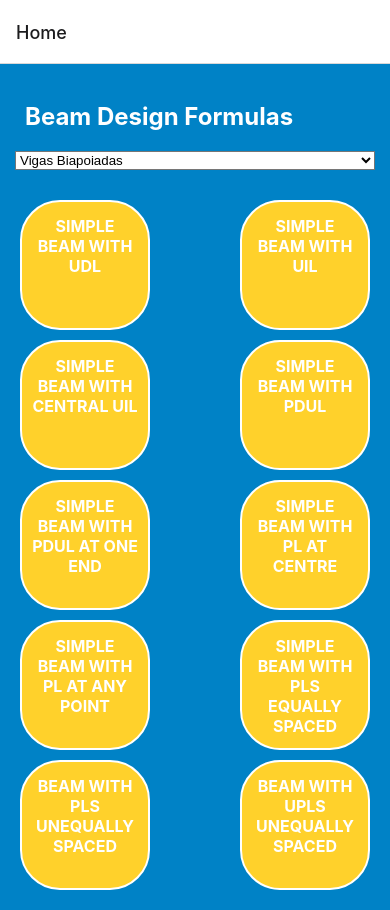
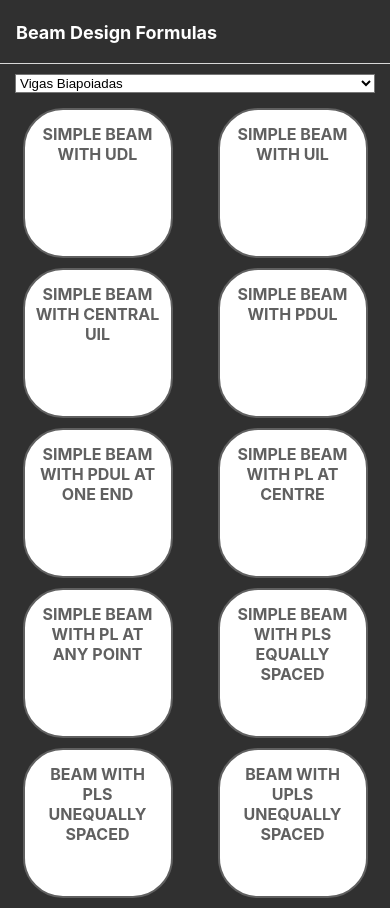
Before and after one commit to avoguga/StaticApp, a React Native app: screen / in a window 390 px wide. Built offline with nearby package versions, Linux system fonts and the light colour scheme.

Commit message:
adding some styles and refactoring code

```diff
--- a/src/components/BeamButton/styles.ts
+++ b/src/components/BeamButton/styles.ts
@@ -2,18 +2,18 @@ import { StyleSheet } from 'react-native';
 
 export const styles = StyleSheet.create({
     button: {
-      backgroundColor: '#FFD12B',
-      width: 130,
-      height: 130,
+      backgroundColor: '#FFF',
+      width: 150,
+      height: 150,
       paddingVertical: 14,
       paddingHorizontal: 10,
       margin: 5,
       borderRadius: 40,
       borderWidth: 2,
-      borderColor: '#fff',
+      borderColor: '#606060',
     },
     buttonText: {
-      color: '#fff',
+      color: '#606060',
       fontWeight: 'bold',
       textTransform: 'uppercase',
       fontSize: 16,
--- a/src/components/CalculatorInput/index.tsx
+++ b/src/components/CalculatorInput/index.tsx
@@ -16,7 +16,6 @@ const CalculatorInput: React.FC<IProps> = ({
   unit,
   valorTexto,
 }) => {
-
   return (
     <View>
       <View style={styles.container}>
@@ -47,7 +46,10 @@ export const CalculatorInputResult: React.FC<IProps> = ({
       <View style={styles.container}>
         <Text style={styles.text}>{text}</Text>
         <View style={styles.containerDisplay}>
-          <Text style={styles.resultDisplay}>{value}</Text>
+          <View style={styles.resultDisplay}>
+            <Text style={styles.resultDisplayText}>{value}</Text>
+          </View>
+
           <Text style={styles.unit}>{unit}</Text>
         </View>
       </View>
@@ -70,10 +72,10 @@ const styles = StyleSheet.create({
     borderRadius: 10,
     borderColor: "#fff",
     width: 120,
-    height: 40,
+    height: "auto",
     marginTop: 5,
     textAlign: "center",
-    fontSize: 16,
+    fontSize: 14,
     fontWeight: "bold",
     color: "#fff",
   },
@@ -82,17 +84,25 @@ const styles = StyleSheet.create({
     borderRadius: 10,
     borderColor: "#fff",
     width: 150,
-    height: 40,
+    height: "auto",
     marginTop: 5,
-    textAlign: "center",
-    fontSize: 16,
+    textAlign: "auto",
+    fontSize: 14,
+    fontWeight: "bold",
+    color: "#fff",
+  },
+  resultDisplayText: {
+    marginLeft: 10,
+    marginTop: 5,
+    textAlign: "auto",
+    fontSize: 14,
     fontWeight: "bold",
     color: "#fff",
   },
   text: { fontSize: 18, fontWeight: "bold", color: "#fff" },
   unit: {
-    width: 50,
-    fontSize: 16,
+    width: 40,
+    fontSize: 10,
     fontWeight: "bold",
     color: "#fff",
     marginTop: 20,
--- a/src/components/Header/index.tsx
+++ /dev/null
@@ -1,24 +0,0 @@
-import React from 'react';
-import {Text, View} from 'react-native';
-import {globalStyles} from '../../styles/global';
-
-interface IProps {
-  text?: string;
-}
-
-export const Header: React.FC<IProps> = ({text}) =>  {
-  return (
-    <View style={globalStyles.header}>
-      <Text style={globalStyles.headerTitle}>{text}</Text>
-    </View>
-  );
-}
-
-
-export const SubHeader: React.FC<IProps> = ({text}) =>  {
-  return (
-    <View style={globalStyles.subHeader}>
-      <Text style={globalStyles.subHeaderTitle}>{text}</Text>
-    </View>
-  );
-}
--- a/src/components/SymplySupportedBeams/index.tsx
+++ b/src/components/SymplySupportedBeams/index.tsx
@@ -1,6 +1,6 @@
 import { useNavigation } from "@react-navigation/native";
 import React, { useState } from "react";
-import { View, TextInput } from "react-native";
+import { View, ScrollView } from "react-native";
 import { globalStyles } from "../../styles/global";
 import { Button } from "../BeamButton";
 import { CalculateButton } from "../CalculateButton";
@@ -21,14 +21,38 @@ const SympleSupportedBeams: React.FC<IProps> = ({}) => {
         onPress={() => navigation.navigate("SimpleBeamWithUIL")}
         text="Simple Beam with UIL"
       />
-      <Button text="Simple Beam with Central UIL" />
-      <Button text="Simple Beam with PDUL" />
-      <Button text="Simple Beam with PDUL at One End" />
-      <Button text="Simple Beam with PL at Centre" />
-      <Button text="Simple Beam with PL at Any Point" />
-      <Button text="Simple Beam with PLs Equally Spaced" />
-      <Button text="Beam with PLs Unequally Spaced" />
-      <Button text="Beam with UPLs Unequally Spaced" />
+      <Button
+        onPress={() => navigation.navigate("SimpleBeamWithCentralUIL")}
+        text="Simple Beam with Central UIL"
+      />
+      <Button
+        onPress={() => navigation.navigate("SimpleBeamWithPDUL")}
+        text="Simple Beam with PDUL"
+      />
+      <Button
+        onPress={() => navigation.navigate("SimpleBeamWithPDULAtOneEnd")}
+        text="Simple Beam with PDUL at One End"
+      />
+      <Button
+        onPress={() => navigation.navigate("SimpleBeamWithPLAtCentre")}
+        text="Simple Beam with PL at Centre"
+      />
+      <Button
+        onPress={() => navigation.navigate("SimpleBeamWithPLAtAnyPoint")}
+        text="Simple Beam with PL at Any Point"
+      />
+      <Button
+        onPress={() => navigation.navigate("SimpleBeamWithPLSEquallySpaced")}
+        text="Simple Beam with PLs Equally Spaced"
+      />
+      <Button
+        onPress={() => navigation.navigate("BeamWithPLSUnequallySpaced")}
+        text="Beam with PLs Unequally Spaced"
+      />
+      <Button
+        onPress={() => navigation.navigate("BeamWithUPLSUnequallySpaced")}
+        text="Beam with UPLs Unequally Spaced"
+      />
     </View>
   );
 };
@@ -66,18 +90,18 @@ export const SimpleBeamWithUDL = ({}) => {
 
   const Result = () => {
     return (
-      <View>
-        <CalculatorInputResult text="Força Resultante, R" value={forca} />
-        <CalculatorInputResult text="Max Shear, Vmax" value={tensaoMax} />
-        <CalculatorInputResult text="Shear at x, Vx" value={tensaoX} />
-        <CalculatorInputResult text="Max. Moment, Mmax" value={momentoMax} />
-        <CalculatorInputResult text="Moment at x, Mx" value={momentoX} />
+      <View style={globalStyles.calculatorContent}>
+        <CalculatorInputResult text="Força Resultante, R:" value={forca} />
+        <CalculatorInputResult text="Max Shear, Vmax:" value={tensaoMax} />
+        <CalculatorInputResult text="Shear at x, Vx:" value={tensaoX} />
+        <CalculatorInputResult text="Max. Moment, Mmax:" value={momentoMax} />
+        <CalculatorInputResult text="Moment at x, Mx:" value={momentoX} />
         <CalculatorInputResult
-          text="Max Deflection, ∆max"
+          text="Max Deflection, ∆max:"
           value={deflexaoMax.toFixed(7)}
         />
         <CalculatorInputResult
-          text="Deflection at x, ∆x"
+          text="Deflection at x, ∆x:"
           value={deflexaoX.toFixed(7)}
         />
         <CalculateButton
@@ -90,33 +114,33 @@ export const SimpleBeamWithUDL = ({}) => {
 
   const Calculation = () => {
     return (
-      <View>
+      <View style={globalStyles.calculatorContent}>
         <CalculatorInput
-          text="Comprimento da Viga, L"
+          text="Comprimento da Viga, L:"
           value={String(comprimentoViga)}
           unit={"m"}
           setValue={setComprimentoViga}
         />
         <CalculatorInput
-          text="Carga da Viga, W"
+          text="Carga da Viga, W:"
           value={String(cargaViga)}
           unit={"kN/m"}
           setValue={setCargaViga}
         />
         <CalculatorInput
-          text="Ponto de interesse, x"
+          text="Ponto de interesse, x:"
           value={String(pontoInteresse)}
           unit={"m"}
           setValue={setPontoInteresse}
         />
         <CalculatorInput
-          text="Young Modulus, E"
+          text="Young Modulus, E:"
           value={String(youngsModulus)}
           unit={"MPa"}
           setValue={setYoungModulus}
         />
         <CalculatorInput
-          text="Momento de Inercia, I"
+          text="Momento de Inercia, I:"
           value={String(momentoInercia)}
           unit={"mm4"}
           setValue={setMomentoInercia}
@@ -143,19 +167,19 @@ export const SimpleBeamWithUDL = ({}) => {
 
 export const SimpleBeamWithUIL = ({}) => {
   return (
-    <View>
-      <CalculatorInput text="Comprimento da Viga, L" />
-      <CalculatorInput text="Carga da Viga, W" />
-      <CalculatorInput text="Ponto de interesse, x" />
-      <CalculatorInput text="Young Modulus, E" />
-      <CalculatorInput text="Momento de Inercia, I" />
+    <View style={globalStyles.calculatorContent}>
+      <CalculatorInput text="Comprimento da Viga, L:" />
+      <CalculatorInput text="Carga da Viga, W:" />
+      <CalculatorInput text="Ponto de interesse, x:" />
+      <CalculatorInput text="Young Modulus, E:" />
+      <CalculatorInput text="Momento de Inercia, I:" />
     </View>
   );
 };
 
 export const SimpleBeamWithCentralUIL = ({}) => {
   return (
-    <View>
+    <View style={globalStyles.calculatorContent}>
       <CalculatorInput text="Comprimento da Viga, L" />
       <CalculatorInput text="Carga da Viga, W" />
       <CalculatorInput text="Ponto de interesse, x" />
@@ -166,6 +190,78 @@ export const SimpleBeamWithCentralUIL = ({}) => {
 };
 
 export const SimpleBeamWithPDUL = ({}) => {
+  return (
+    <View style={globalStyles.calculatorContent}>
+      <CalculatorInput text="Comprimento da Viga, L" />
+      <CalculatorInput text="Carga da Viga, W" />
+      <CalculatorInput text="Ponto de interesse, x" />
+      <CalculatorInput text="Young Modulus, E" />
+      <CalculatorInput text="Momento de Inercia, I" />
+    </View>
+  );
+};
+
+export const SimpleBeamWithPDULAtOneEnd = ({}) => {
+  return (
+    <View style={globalStyles.calculatorContent}>
+      <CalculatorInput text="Comprimento da Viga, L" />
+      <CalculatorInput text="Carga da Viga, W" />
+      <CalculatorInput text="Ponto de interesse, x" />
+      <CalculatorInput text="Young Modulus, E" />
+      <CalculatorInput text="Momento de Inercia, I" />
+    </View>
+  );
+};
+
+export const SimpleBeamWithPLAtCentre = ({}) => {
+  return (
+    <View style={globalStyles.calculatorContent}>
+      <CalculatorInput text="Comprimento da Viga, L" />
+      <CalculatorInput text="Carga da Viga, W" />
+      <CalculatorInput text="Ponto de interesse, x" />
+      <CalculatorInput text="Young Modulus, E" />
+      <CalculatorInput text="Momento de Inercia, I" />
+    </View>
+  );
+};
+
+export const SimpleBeamWithPLAtAnyPoint = ({}) => {
+  return (
+    <View style={globalStyles.calculatorContent}>
+      <CalculatorInput text="Comprimento da Viga, L" />
+      <CalculatorInput text="Carga da Viga, W" />
+      <CalculatorInput text="Ponto de interesse, x" />
+      <CalculatorInput text="Young Modulus, E" />
+      <CalculatorInput text="Momento de Inercia, I" />
+    </View>
+  );
+};
+
+export const SimpleBeamWithPLSEquallySpaced = ({}) => {
+  return (
+    <View style={globalStyles.calculatorContent}>
+      <CalculatorInput text="Comprimento da Viga, L" />
+      <CalculatorInput text="Carga da Viga, W" />
+      <CalculatorInput text="Ponto de interesse, x" />
+      <CalculatorInput text="Young Modulus, E" />
+      <CalculatorInput text="Momento de Inercia, I" />
+    </View>
+  );
+};
+
+export const BeamWithPLSUnequallySpaced = ({}) => {
+  return (
+    <View style={globalStyles.calculatorContent}>
+      <CalculatorInput text="Comprimento da Viga, L" />
+      <CalculatorInput text="Carga da Viga, W" />
+      <CalculatorInput text="Ponto de interesse, x" />
+      <CalculatorInput text="Young Modulus, E" />
+      <CalculatorInput text="Momento de Inercia, I" />
+    </View>
+  );
+};
+
+export const BeamWithUPLSUnequallySpaced = ({}) => {
   return (
     <View>
       <CalculatorInput text="Comprimento da Viga, L" />
--- a/src/routes/homeStack.tsx
+++ b/src/routes/homeStack.tsx
@@ -1,16 +1,77 @@
-import React, {useState} from 'react';
-import { createNativeStackNavigator } from '@react-navigation/native-stack';
-import Home from '../screens/Home';
-import { SimpleBeamWithUDL, SimpleBeamWithUIL } from '../components/SymplySupportedBeams';
+import React, { useState } from "react";
+import { createNativeStackNavigator } from "@react-navigation/native-stack";
+import Home from "../screens/Home";
+import {
+  SimpleBeamWithUDL,
+  SimpleBeamWithUIL,
+  SimpleBeamWithCentralUIL,
+  SimpleBeamWithPDUL,
+  SimpleBeamWithPDULAtOneEnd,
+  SimpleBeamWithPLAtAnyPoint,
+  SimpleBeamWithPLAtCentre,
+  SimpleBeamWithPLSEquallySpaced,
+  BeamWithPLSUnequallySpaced,
+  BeamWithUPLSUnequallySpaced,
+} from "../components/SymplySupportedBeams";
 
 const HomeStack = createNativeStackNavigator();
 
 export default function HomeStackScreen() {
-    return (
-        <HomeStack.Navigator>
-            <HomeStack.Screen name="Home" component={Home} />
-            <HomeStack.Screen name="SimpleBeamWithUDL" component={SimpleBeamWithUDL} />
-            <HomeStack.Screen name="SimpleBeamWithUIL" component={SimpleBeamWithUIL} />
-        </HomeStack.Navigator>
-    );
-};
+  return (
+    <HomeStack.Navigator>
+      <HomeStack.Screen
+        name="Beam Design Formulas"
+        component={Home}
+        options={{
+          headerStyle: {
+            backgroundColor: "#303030",
+          },
+          headerTintColor: "#fff",
+          headerTitleStyle: {
+            fontWeight: "bold",
+          },
+        }}
+      />
+      <HomeStack.Screen
+        name="SimpleBeamWithUDL"
+        component={SimpleBeamWithUDL}
+      />
+      <HomeStack.Screen
+        name="SimpleBeamWithUIL"
+        component={SimpleBeamWithUIL}
+      />
+      <HomeStack.Screen
+        name="SimpleBeamWithCentralUIL"
+        component={SimpleBeamWithCentralUIL}
+      />
+      <HomeStack.Screen
+        name="SimpleBeamWithPDUL"
+        component={SimpleBeamWithPDUL}
+      />
+      <HomeStack.Screen
+        name="SimpleBeamWithPDULAtOneEnd"
+        component={SimpleBeamWithPDULAtOneEnd}
+      />
+      <HomeStack.Screen
+        name="SimpleBeamWithPLAtAnyPoint"
+        component={SimpleBeamWithPLAtAnyPoint}
+      />
+      <HomeStack.Screen
+        name="SimpleBeamWithPLAtCentre"
+        component={SimpleBeamWithPLAtCentre}
+      />
+      <HomeStack.Screen
+        name="SimpleBeamWithPLSEquallySpaced"
+        component={SimpleBeamWithPLSEquallySpaced}
+      />
+      <HomeStack.Screen
+        name="BeamWithPLSUnequallySpaced"
+        component={BeamWithPLSUnequallySpaced}
+      />
+      <HomeStack.Screen
+        name="BeamWithUPLSUnequallySpaced"
+        component={BeamWithUPLSUnequallySpaced}
+      />
+    </HomeStack.Navigator>
+  );
+}
--- a/src/screens/Home/index.tsx
+++ b/src/screens/Home/index.tsx
@@ -1,23 +1,14 @@
-import React, { useState, useRef } from "react";
+import React, { useState } from "react";
 import {
   View,
   ScrollView,
   useWindowDimensions,
-  Image,
-  Text,
 } from "react-native";
 import { globalStyles } from "../../styles/global";
-import { Header } from "../../components/Header";
-import SympleSupportedBeams, {
-  SimpleBeamWithUDL,
-  SimpleBeamWithUIL,
-} from "../../components/SymplySupportedBeams";
+import SympleSupportedBeams from "../../components/SymplySupportedBeams";
 import CantileverBeams from "../../components/CantileverBeams";
 import { Picker } from "@react-native-picker/picker";
-import BeamsWithOverhang, {
-  SimpleBeamWithPlsEquallySpaced,
-} from "../../components/BeamswithOverhang";
-import CalculatorInput from "../../components/CalculatorInput";
+import BeamsWithOverhang from "../../components/BeamswithOverhang";
 
 const Home = ({}) => {
   const [beamsType, setBeamsType] = useState([
@@ -43,8 +34,6 @@ const Home = ({}) => {
   return (
     <View style={[{ minHeight: Math.round(windowHeight) }]}>
       <View style={globalStyles.container}>
-        <Header text="Beam Design Formulas" />
-
         <Picker
           style={globalStyles.picker}
           selectedValue={selectedBeamsType}
@@ -63,11 +52,10 @@ const Home = ({}) => {
             );
           })}
         </Picker>
-        <View style={globalStyles.content}>
-          <ScrollView>
-            <View>{ScreenDisplay()}</View>
-          </ScrollView>
-        </View>
+
+        <ScrollView>
+          <View>{ScreenDisplay()}</View>
+        </ScrollView>
       </View>
     </View>
   );
--- a/src/styles/global.ts
+++ b/src/styles/global.ts
@@ -1,39 +1,17 @@
 import { StyleSheet, Dimensions } from "react-native";
 
 export const globalStyles = StyleSheet.create({
-  header: {
-    paddingTop: 38,
-    alignSelf: "flex-start",
-    marginLeft: 25,
-    marginBottom: 10,
-  },
-  headerTitle: {
-    fontWeight: "bold",
-    fontSize: 24,
-    color: "#fff",
-  },
-  subHeader: {
-    alignSelf: "flex-start",
-    marginLeft: 25,
-  },
-  subHeaderTitle: {
-    fontWeight: "bold",
-    fontSize: 20,
-    color: "#fff",
-  },
 
   container: {
-    flex: 1,
-    backgroundColor: "#0082C6",
+    backgroundColor: "#303030",
     alignItems: "center",
     justifyContent: "center",
+    height: Dimensions.get("window").height,
   },
   simpleContainer: {
-    flex: 1,
-    backgroundColor: "#0082C6",
+    backgroundColor: "#303030",
   },
   content: {
-    flexDirection: "row",
     padding: 15,
   },
   contentTitle: {
@@ -43,19 +21,16 @@ export const globalStyles = StyleSheet.create({
     marginRight: 100,
   },
   calculatorContent: {
-    flex: 2,
-    marginTop: 30,
-    padding: 15,
-    backgroundColor: "#0082C6",
-    borderBottomWidth: 5,
-    borderColor: "#fff",
-    width: 400,
-    height: 500
+    padding: 5,
+    backgroundColor: "#303030",
+    width: Dimensions.get("window").width,
+    height: Dimensions.get("window").height,
   },
   buttonList: {
     flexDirection: "row",
     flexWrap: "wrap",
-    justifyContent: "space-between",
+    justifyContent: "space-around",
+    marginBottom: 100,
   },
   picker: {
     width: 360,
```
